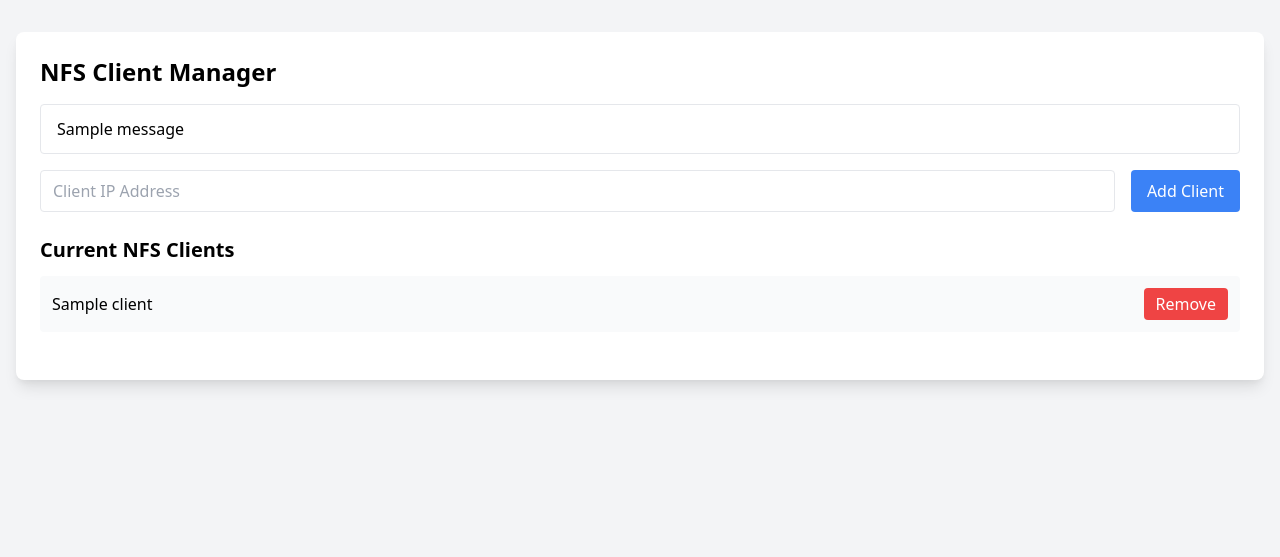
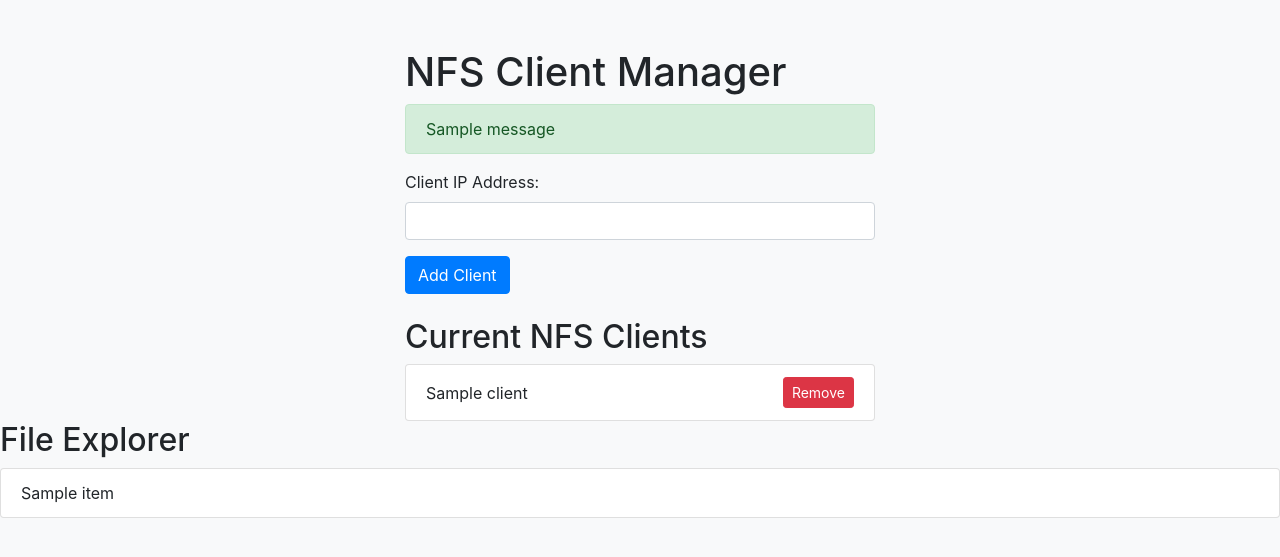
Before and after one commit to Toymakerftw/recycler-master, a Flask app: template templates/index.html in a window 1280 px wide. Shown: the top 557 px of the page. Run offline with Flask 2, Linux system fonts and the light colour scheme; the template is opened without the code that fills it: most values are stand-ins (such as "Sample title", 1, 10 or a date in 2020); one stand-in notice (Sample message) is shown; some libraries are stand-ins or nearby versions.

Commit message:
Revert "cbin: WIP"
This reverts commit 742522eebb5a43f7d2d8bc50b68060fa102c5a38.

```diff
--- a/app.py
+++ b/app.py
@@ -1,40 +1,13 @@
-from flask import Flask, render_template, request, redirect, url_for, flash, jsonify
+from flask import Flask, render_template, request, redirect, url_for, flash
 import os
 import subprocess
-import json
 
 app = Flask(__name__)
 app.secret_key = 'your_secret_key'  # Replace with a secure key
 
+# Define variables
 EXPORT_DIR = "/mnt/recyclebin"
 PERMISSIONS = "rw,sync,no_subtree_check"
-
-def get_directory_structure(path):
-    """
-    Creates a nested dictionary that represents the folder structure of path
-    """
-    structure = []
-    try:
-        items = os.listdir(path)
-        for item in items:
-            item_path = os.path.join(path, item)
-            node = {
-                'name': item,
-                'path': item_path,
-                'isDir': os.path.isdir(item_path)
-            }
-            if node['isDir']:
-                node['children'] = get_directory_structure(item_path)
-            structure.append(node)
-    except Exception as e:
-        print(f"Error reading directory {path}: {e}")
-    return structure
-
-@app.route('/api/files')
-def get_files():
-    """API endpoint to get the file structure"""
-    structure = get_directory_structure(EXPORT_DIR)
-    return jsonify(structure)
 
 # Function to add client to NFS exports
 def add_nfs_client(client_ip):
@@ -107,10 +80,18 @@ def index():
                 if EXPORT_DIR in line:
                     parts = line.strip().split()
                     if len(parts) > 1:
+                        # Extract client IP address by removing the permissions part
                         client_ip = parts[1].split('(')[0]
                         nfs_clients.append(client_ip)
 
-    return render_template('index.html', nfs_clients=nfs_clients)
+    # File Explorer
+    path = request.args.get('path', EXPORT_DIR)
+    file_list = []
+    for item in os.listdir(path):
+        item_path = os.path.join(path, item)
+        is_dir = os.path.isdir(item_path)
+        file_list.append({'name': item, 'path': item_path, 'is_dir': is_dir})
 
+    return render_template('index.html', nfs_clients=nfs_clients, file_list=file_list)
 if __name__ == '__main__':
     app.run(host='0.0.0.0', port=5000, debug=True)
--- a/templates/index.html
+++ b/templates/index.html
@@ -1,68 +1,82 @@
 <!DOCTYPE html>
 <html lang="en">
   <head>
-    <meta charset="UTF-8">
-    <meta name="viewport" content="width=device-width, initial-scale=1.0">
+    <meta charset="UTF-8" />
+    <meta name="viewport" content="width=device-width, initial-scale=1.0" />
     <title>NFS Client Manager</title>
-    <link href="https://cdnjs.cloudflare.com/ajax/libs/tailwindcss/2.2.19/tailwind.min.css" rel="stylesheet">
-    <script src="https://cdnjs.cloudflare.com/ajax/libs/react/17.0.2/umd/react.production.min.js"></script>
-    <script src="https://cdnjs.cloudflare.com/ajax/libs/react-dom/17.0.2/umd/react-dom.production.min.js"></script>
+    <link
+      rel="stylesheet"
+      href="https://stackpath.bootstrapcdn.com/bootstrap/4.3.1/css/bootstrap.min.css"
+    />
+    <link
+      rel="stylesheet"
+      href="{{ url_for('static', filename='css/style.css') }}"
+    />
   </head>
-<body class="bg-gray-100">
-    <div class="container mx-auto px-4 py-8">
-        <div class="bg-white rounded-lg shadow-lg p-6 mb-6">
-            <h1 class="text-2xl font-bold mb-4">NFS Client Manager</h1>
+  <body>
+    <div class="container mt-5">
+      <h1>NFS Client Manager</h1>
+      {% with messages = get_flashed_messages(with_categories=true) %} {% if
+      messages %} {% for category, message in messages %}
+      <div class="alert alert-{{ category }}">{{ message }}</div>
+      {% endfor %} {% endif %} {% endwith %}
 
-            {% with messages = get_flashed_messages(with_categories=true) %}
-                {% if messages %}
-                    {% for category, message in messages %}
-                        <div class="bg-{{ category }}-100 border border-{{ category }}-400 text-{{ category }}-700 px-4 py-3 rounded relative mb-4">
-                            {{ message }}
+      <!-- Add Client Form -->
+      <form method="POST" class="mb-4">
+        <div class="form-group">
+          <label for="client_ip">Client IP Address:</label>
+          <input
+            type="text"
+            class="form-control"
+            id="client_ip"
+            name="client_ip"
+            required
+          />
         </div>
-                    {% endfor %}
-                {% endif %}
-            {% endwith %}
-
-            <form method="POST" class="mb-6">
-                <div class="flex gap-4">
-                    <input type="text" name="client_ip" placeholder="Client IP Address"
-                           class="flex-1 border rounded px-3 py-2">
-                    <button type="submit" name="add_client"
-                            class="bg-blue-500 text-white px-4 py-2 rounded hover:bg-blue-600">
+        <button type="submit" name="add_client" class="btn btn-primary">
           Add Client
         </button>
-                </div>
       </form>
 
+      <!-- List of Current Clients -->
       {% if nfs_clients %}
-                <div class="mb-6">
-                    <h2 class="text-xl font-bold mb-3">Current NFS Clients</h2>
-                    <div class="space-y-2">
+      <h2>Current NFS Clients</h2>
+      <ul class="list-group">
         {% for client in nfs_clients %}
-                            <div class="flex items-center justify-between bg-gray-50 p-3 rounded">
-                                <span>{{ client }}</span>
-                                <form method="POST" class="inline">
-                                    <button type="submit" name="remove_client" value="{{ client }}"
-                                            class="bg-red-500 text-white px-3 py-1 rounded hover:bg-red-600">
+        <li
+          class="list-group-item d-flex justify-content-between align-items-center"
+        >
+          {{ client }}
+          <form method="POST" class="d-inline">
+            <button
+              type="submit"
+              name="remove_client"
+              value="{{ client }}"
+              class="btn btn-danger btn-sm"
+            >
               Remove
             </button>
           </form>
-                            </div>
+        </li>
         {% endfor %}
-                    </div>
-                </div>
+      </ul>
       {% else %}
-                <p class="text-gray-500 mb-6">No NFS clients currently configured.</p>
+      <p>No NFS clients currently configured.</p>
       {% endif %}
     </div>
 
-        <div id="file-explorer"></div>
-    </div>
+    <!-- File Explorer -->
+    <h2>File Explorer</h2>
+    <ul class="list-group">
+      {% for item in file_list %}
+      <li class="list-group-item">
+        {% if item.is_dir %}
+        <a href="{{ url_for('index', path=item.path) }}">{{ item.name }}/</a>
+        {% else %} {{ item.name }} {% endif %}
+      </li>
+      {% endfor %}
+    </ul>
 
-    <script>
-        // Initialize the React component
-        const container = document.getElementById('file-explorer');
-        ReactDOM.render(React.createElement(FileExplorer), container);
-    </script>
+    <script src="{{ url_for('static', filename='js/script.js') }}"></script>
   </body>
 </html>
```
Lines whose indentation alone changed are shown as unchanged.
